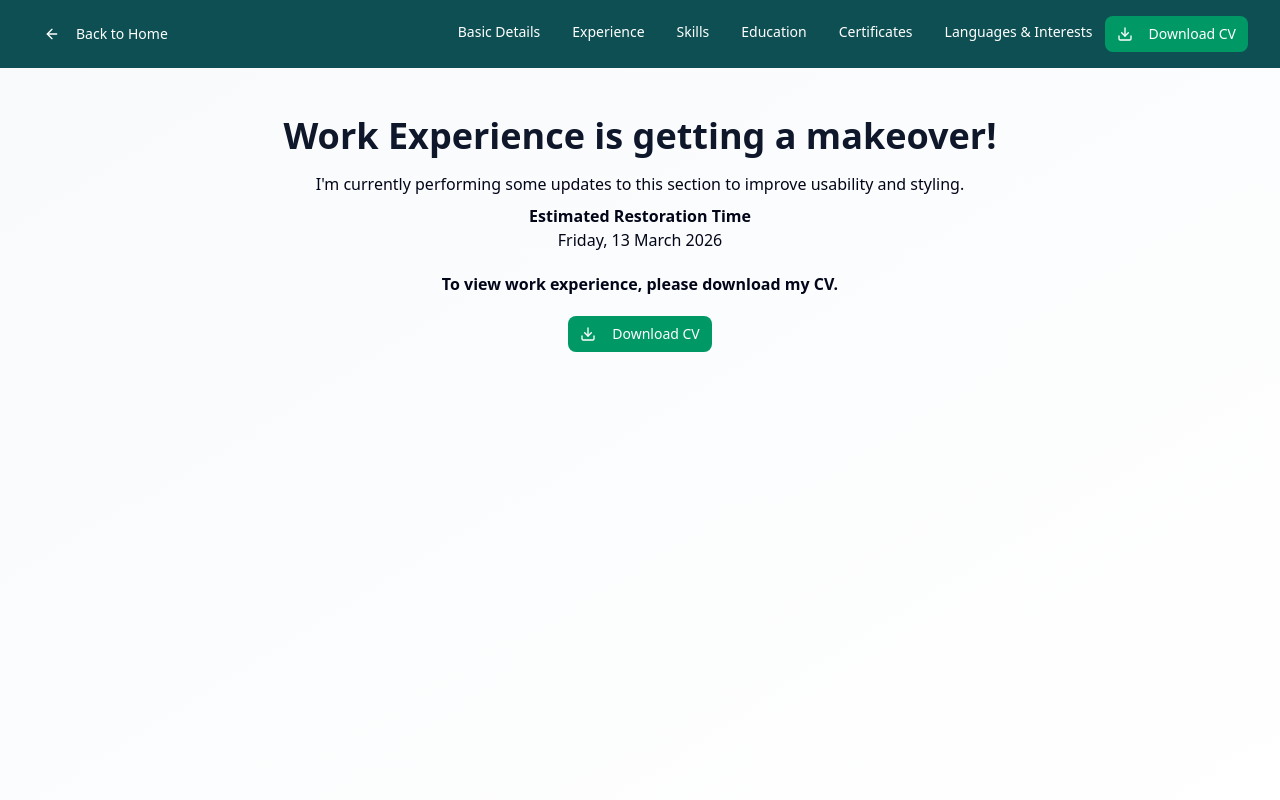
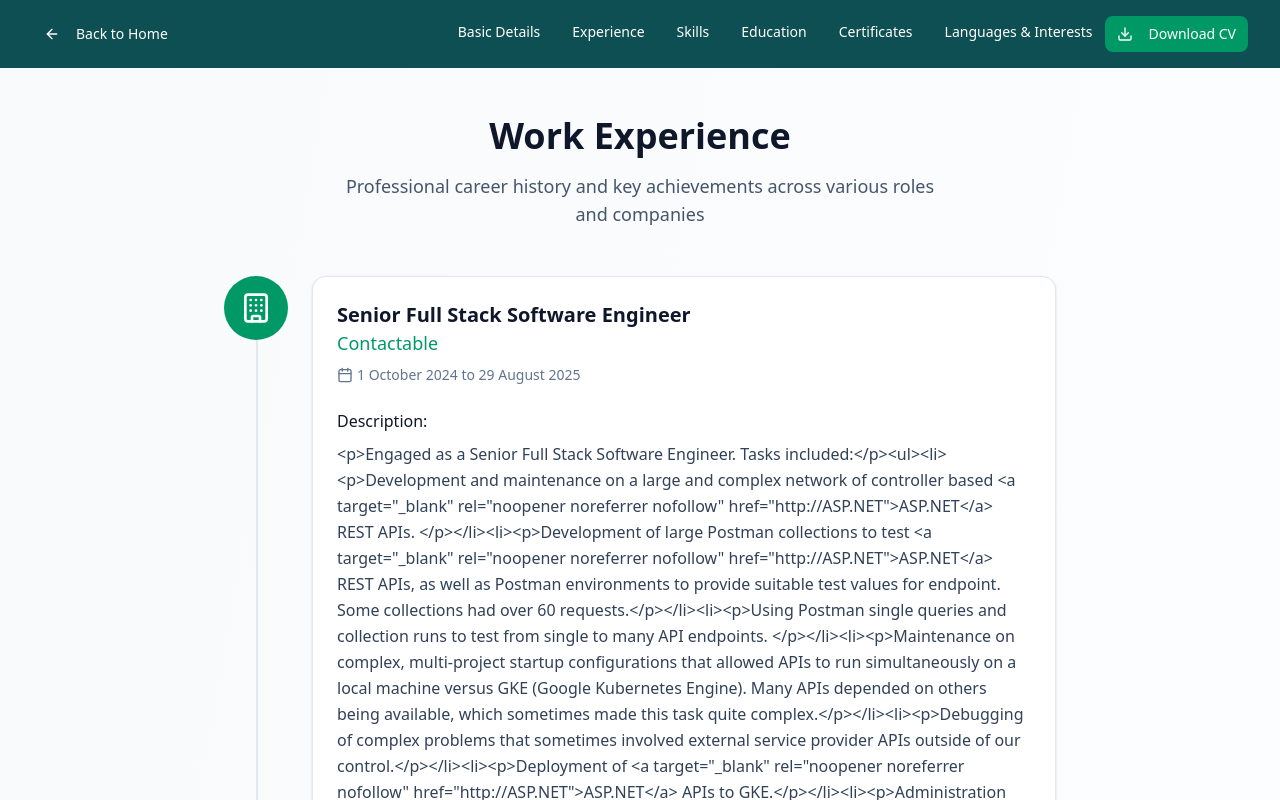
Before and after one commit to brady-kelly/portfolio-temp, a Next.js app: page /cv-info/experience in a window 1280 px wide. Shown: the top 800 px of the page. Built offline with nearby package versions, Linux system fonts and the light colour scheme.

Commit message:
Experience working

```diff
--- a/app/cv-info/experience/page.tsx
+++ b/app/cv-info/experience/page.tsx
@@ -1,8 +1,9 @@
+/** biome-ignore-all assist/source/organizeImports: TODO: Imports */
 import { utilLog } from "@/lib/logging/console";
 import type { CvRoot, JsResumeWork } from "@/lib/json/reactive";
 import { cvPath, readCvFromJsonFile } from "@/lib/json/file";
-import { Experience } from "@/components/resume/experience";
-import { Makeover } from "@/components/shared/makeover";
+import { Positions } from "@/components/resume/positions";
+import { positionsData } from "@/data/positions";
 
 export default function WorkExperiencePage() {
     const parsedCv: CvRoot = readCvFromJsonFile(cvPath);
@@ -11,8 +12,7 @@ export default function WorkExperiencePage() {
 
     return (
         <div className="min-h-screen bg-linear-to-br from-slate-50 to-white">
-            {/* <Experience experience={exp} /> */}
-            <Makeover />
+            <Positions positions={positionsData} />
         </div>
     );
 }
--- a/components/cv-info/experience/position-card.tsx
+++ b/components/cv-info/experience/position-card.tsx
@@ -1,10 +1,12 @@
 /** biome-ignore-all lint/suspicious/noArrayIndexKey: TODO: Array indexes. */
+/** biome-ignore-all assist/source/organizeImports: TODO: Imports */
 //import { Badge } from "@/components/ui/badge";
 import { Card, CardContent, CardHeader, CardTitle } from "@/components/ui/card";
 import type { Position } from "@/lib/json/types";
-import { Calendar } from "lucide-react";
+import { Building, Calendar } from "lucide-react";
 import { PositionRoles } from "./position-roles";
 import { PositionTechs } from "./position-techs";
+import { PositionLink } from "./position-link";
 
 export type PositionProps = {
     position: Position
@@ -12,6 +14,10 @@ export type PositionProps = {
 
 export function PositionCard({ position }: PositionProps) {
     return (
+        <div className="relative flex items-start gap-6">
+            <div className="shrink-0 w-16 h-16 bg-emerald-600 rounded-full flex items-center justify-center relative z-10">
+                <Building className="w-8 h-8 text-white" />
+            </div>
             <Card className="flex-1 border-slate-200 hover:shadow-md transition-shadow">
                 <CardHeader>
                     <div className="flex flex-col sm:flex-row sm:items-center sm:justify-between gap-2">
@@ -19,14 +25,7 @@ export function PositionCard({ position }: PositionProps) {
                             <CardTitle className="text-xl text-slate-900">
                                 {position.position}
                             </CardTitle>
-                        <a
-                            href={position.website.url}
-                            target="_blank"
-                            rel="noopener noreferrer"
-                            className="text-lg font-medium text-emerald-600 hover:text-emerald-700 hover:underline"
-                        >
-                            {position.website.label}
-                        </a>
+                            <PositionLink company={position.company} url={position.website.url} label={position.website.label} />
                         </div>
                         {/* <Badge
                         variant="secondary"
@@ -49,7 +48,7 @@ export function PositionCard({ position }: PositionProps) {
                     <p className="text-slate-700 leading-relaxed text-pretty">
                         {position.description}
                     </p>
-                <div>
+                    {/* <div>
                         <h4 className="font-medium text-slate-900 mb-2">
                             Duties:
                         </h4>
@@ -64,7 +63,7 @@ export function PositionCard({ position }: PositionProps) {
                                 </li>
                             ))}
                         </ul>
-                </div>
+                    </div> */}
 
                     {position.roles.length > 0 && <PositionRoles {...position.roles} />}
 
@@ -81,5 +80,6 @@ export function PositionCard({ position }: PositionProps) {
                 )} */}
                 </CardContent>
             </Card>
+        </div>
     )
 }
--- /dev/null
+++ b/components/cv-info/experience/position-link.tsx
@@ -0,0 +1,26 @@
+import type { Position } from "@/lib/json/types"
+
+export type PositionLinkProps = {
+    url?: string,
+    label?: string,
+    company: string,
+}
+
+export function PositionLink({ url, label, company }: PositionLinkProps) {
+    return (
+        <>
+            {url ? (
+                <a
+                    href={url}
+                    target="_blank"
+                    rel="noopener noreferrer"
+                    className="text-lg font-medium text-emerald-600 hover:text-emerald-700 hover:underline"
+                >
+                    {label || company}
+                </a>
+            ) : (
+                <p className="text-lg font-medium text-emerald-600">{company}</p>
+            )}
+        </>
+    )
+}
--- /dev/null
+++ b/components/resume/positions.tsx
@@ -0,0 +1,32 @@
+/** biome-ignore-all lint/suspicious/noArrayIndexKey: TODO: Indexes */
+import type { Position } from "@/lib/json/types";
+import { PositionCard } from "../cv-info/experience/position-card";
+
+export interface PositionsProps {
+    positions: Position[];
+}
+
+export function Positions({ positions }: PositionsProps) {
+    return (
+        <div className="max-w-4xl mx-auto px-4 sm:px-6 lg:px-8 py-12">
+            <div className="text-center mb-12">
+                <h1 className="text-4xl font-bold text-slate-900 mb-4">
+                    Work Experience
+                </h1>
+                <p className="text-lg text-slate-600 max-w-2xl mx-auto text-pretty">
+                    Professional career history and key achievements across various
+                    roles and companies
+                </p>
+            </div>
+
+            <div className="relative">
+                <div className="absolute left-8 top-0 bottom-0 w-0.5 bg-slate-200"></div>
+                <div className="space-y-8">
+                    {positions.map((job: Position, index: number) => (
+                        <PositionCard key={index} position={job} />
+                    ))}
+                </div>
+            </div>
+        </div>
+    );
+}
--- a/data/works.ts
+++ b/data/positions.ts
@@ -1,4 +1,4 @@
-export const works = [
+export const positionsData = [
   {
     id: "e94w64kw9e6t3n0uwke2kp1b",
     hidden: false,
```
Also changed, not shown: data/jsonResume.json (renamed from data/archive/jsonResume.json). Lines whose indentation alone changed are shown as unchanged.
